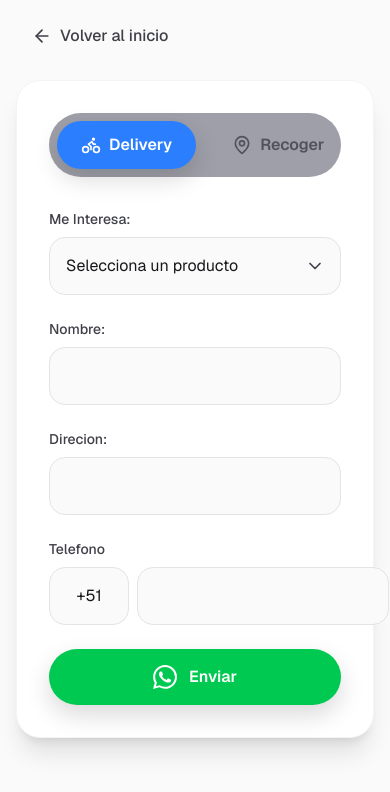
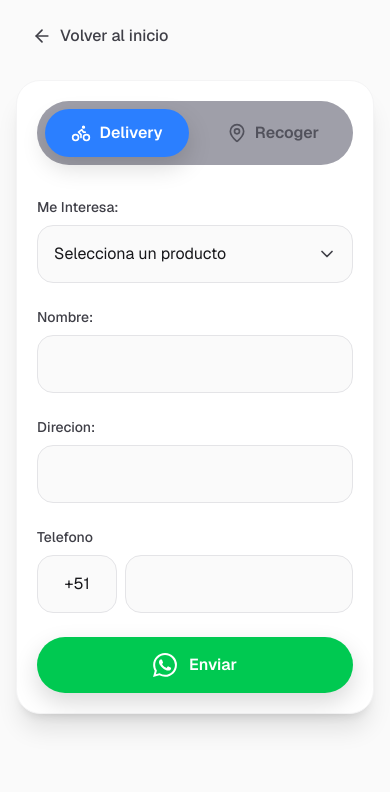
Before and after one commit to gohit-xyz/link-store, a Next.js app: page /form in a window 390 px wide. Shown: the top 792 px of the page. Built offline with nearby package versions, Linux system fonts and the light colour scheme.

Commit message:
🏗️ [Reduce] form container padding and add minimum width to input field.

```diff
--- a/src/app/form/page.tsx
+++ b/src/app/form/page.tsx
@@ -88,7 +88,7 @@ ${
         </div>
 
         {/* Contenedor del formulario */}
-        <div className="w-full bg-white dark:bg-zinc-800 rounded-3xl shadow-xl p-8 md:p-12 border border-zinc-100 dark:border-zinc-700">
+        <div className="w-full bg-white dark:bg-zinc-800 rounded-3xl shadow-xl p-5 md:p-12 border border-zinc-100 dark:border-zinc-700">
           {/* Toggle Delivery/Recoger */}
           <div className="flex gap-3 mb-8 bg-zinc-400 dark:bg-zinc-700 rounded-full p-2">
             <button
@@ -209,7 +209,7 @@ ${
                   required
                   suppressHydrationWarning
                   autoComplete="tel"
-                  className="flex-1 px-4 py-4 bg-zinc-50 dark:bg-zinc-600 border border-zinc-200 dark:border-zinc-500 text-zinc-900 dark:text-white rounded-2xl focus:outline-none focus:ring-2 focus:ring-green-500 transition-all duration-300 placeholder-zinc-400 dark:placeholder-zinc-400"
+                  className="flex-1 min-w-0 px-4 py-4 bg-zinc-50 dark:bg-zinc-600 border border-zinc-200 dark:border-zinc-500 text-zinc-900 dark:text-white rounded-2xl focus:outline-none focus:ring-2 focus:ring-green-500 transition-all duration-300 placeholder-zinc-400 dark:placeholder-zinc-400"
                   placeholder=""
                 />
               </div>
```
